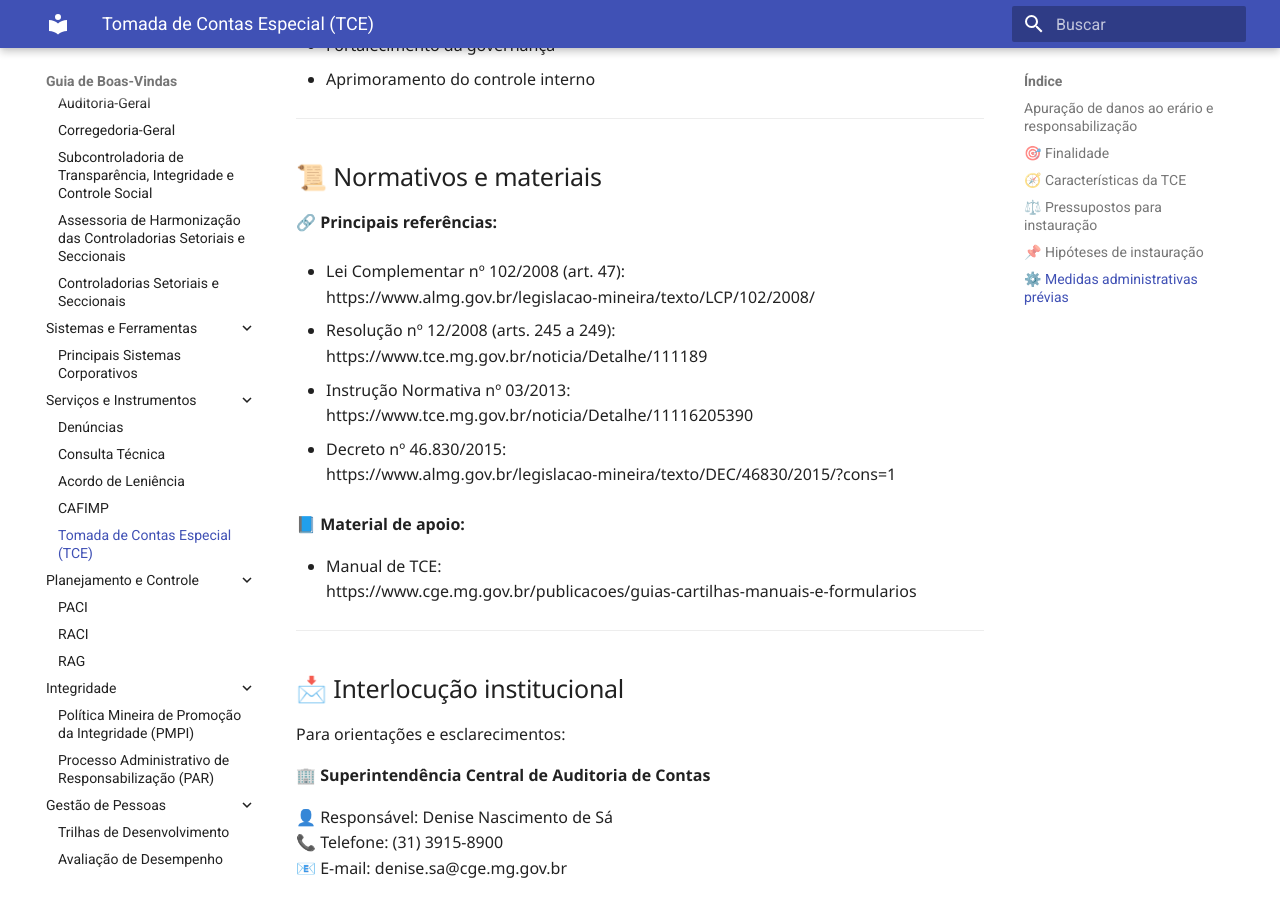
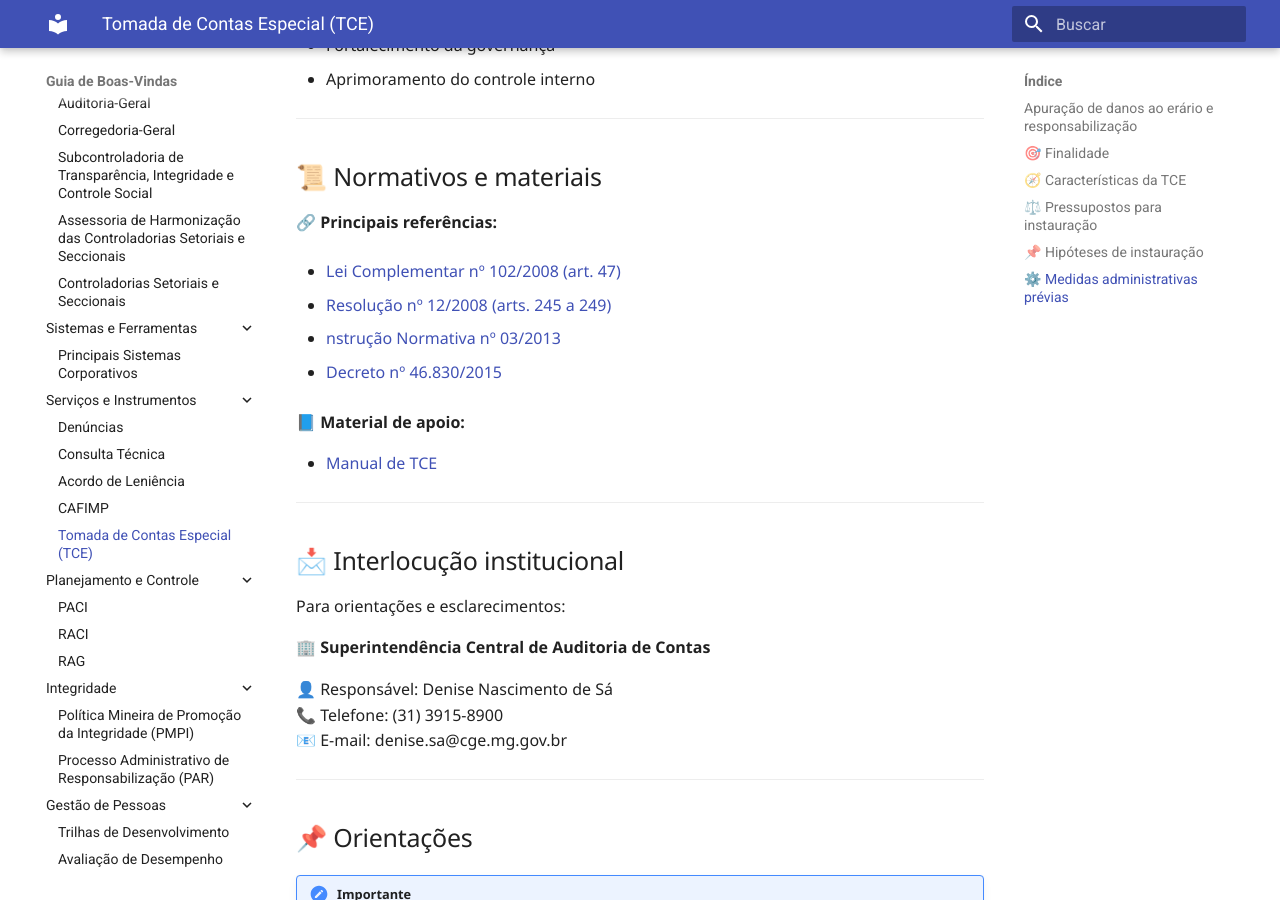
Before and after one commit to CGEMG-AHCS/guia-de-boas-vindas, an MkDocs documentation site: the page built from docs/tce.md, in a window 1280 px wide and 900 px high, scrolled down 3869 px. Built offline with MkDocs 1.6.1 and Material for MkDocs 9.7.7, drawn with Linux system fonts in a browser that asks for light colours.

Commit message:
Update tce.md

```diff
--- a/docs/tce.md
+++ b/docs/tce.md
@@ -150,22 +150,17 @@ A TCE é essencial para:
 
 🔗 **Principais referências:**
 
-- Lei Complementar nº 102/2008 (art. 47):
-  https://www.almg.gov.br/legislacao-mineira/texto/LCP/102/2008/
+- [Lei Complementar nº 102/2008 (art. 47)](https://www.almg.gov.br/legislacao-mineira/texto/LCP/102/2008/)
 
-- Resolução nº 12/2008 (arts. 245 a 249):
-  https://www.tce.mg.gov.br/noticia/Detalhe/111189
+- [Resolução nº 12/2008 (arts. 245 a 249)](https://www.tce.mg.gov.br/noticia/Detalhe/111189)
 
-- Instrução Normativa nº 03/2013:
-  https://www.tce.mg.gov.br/noticia/Detalhe/11116205390
+- [nstrução Normativa nº 03/2013](https://www.tce.mg.gov.br/noticia/Detalhe/11116205390)
 
-- Decreto nº 46.830/2015:
-  https://www.almg.gov.br/legislacao-mineira/texto/DEC/46830/2015/?cons=1
+- [Decreto nº 46.830/2015](https://www.almg.gov.br/legislacao-mineira/texto/DEC/46830/2015/?cons=1)
 
 📘 **Material de apoio:**
 
-- Manual de TCE:
-  https://www.cge.mg.gov.br/publicacoes/guias-cartilhas-manuais-e-formularios
+- [Manual de TCE](https://www.cge.mg.gov.br/publicacoes/guias-cartilhas-manuais-e-formularios)
 
 ---
 
```
